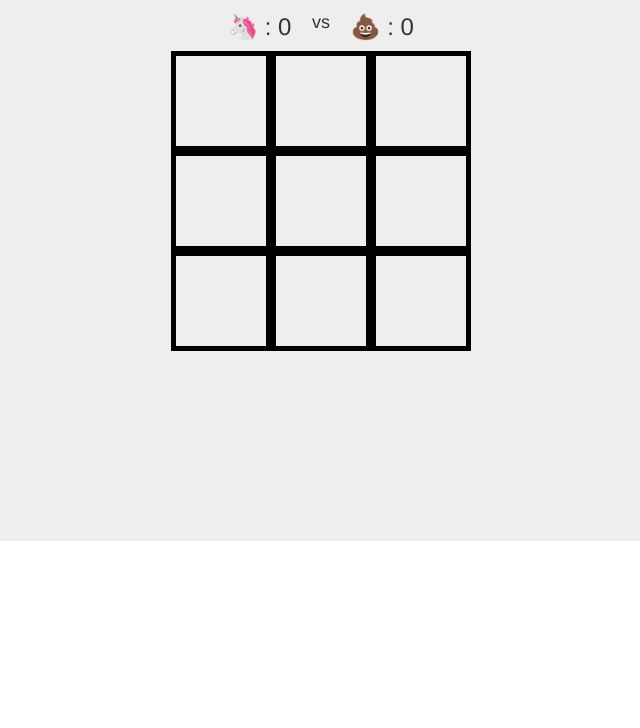
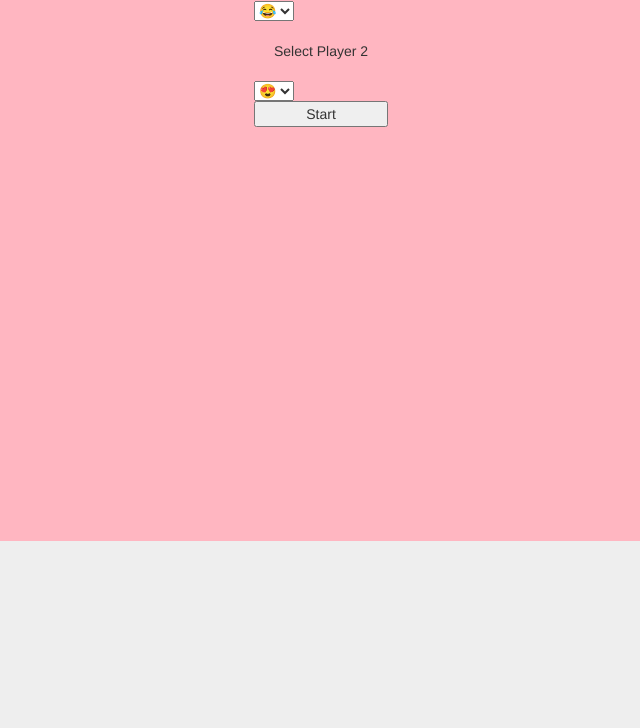
Before and after one commit to brandnpatterson/emoji-tac-toe, a website built with webpack: page src/index.html in a window 1280 px wide. Shown: the part 259-987 px from the top of the page, without its empty margins (319-959 px from the left). Before the commit the page ends 830 px from the top, so only its background shows below. Built offline with nearby package versions, Linux system fonts and the light colour scheme.

Commit message:
setting up pre-game selection

```diff
--- a/src/index.html
+++ b/src/index.html
@@ -10,6 +10,29 @@
     <title>Emoji Tac Toe</title>
   </head>
   <body>
+    <div class="pre-game">
+      <div class="outer">
+        <div class="inner">
+          <p>Select Player 1</p>
+          <select class="select-player-one">
+            <option>😂</option>
+            <option>⭐</option>
+            <option>🦄</option>
+            <option>👋</option>
+          </select>
+        </div>
+        <div class="inner">
+          <p>Select Player 2</p>
+          <select class="select-player-two">
+            <option>😍</option>
+            <option>❤️</option>
+            <option>💩</option>
+            <option>👍</option>
+          </select>
+        </div>
+        <input type="button" value="Start">
+      </div>
+    </div>
     <div class="board-container jumbotron">
       <div class="scoreboard-container">
         <div class="scoreboard-title">
--- a/src/style.css
+++ b/src/style.css
@@ -49,3 +49,19 @@ body {
 .scoreboard h3:nth-child(2) {
   color: blue;
 }
+.pre-game {
+  display: flex;
+  justify-content: center;
+  padding-top: 200px;
+  height: 100vh;
+  width: 100vw;
+  background: lightpink;
+}
+.pre-game .outer p {
+  text-align: center;
+  margin: 20px;
+}
+.pre-game .outer {
+  display: flex;
+  flex-direction: column;
+}
```
Also changed, not shown: index.html (+1 -1 lines).
